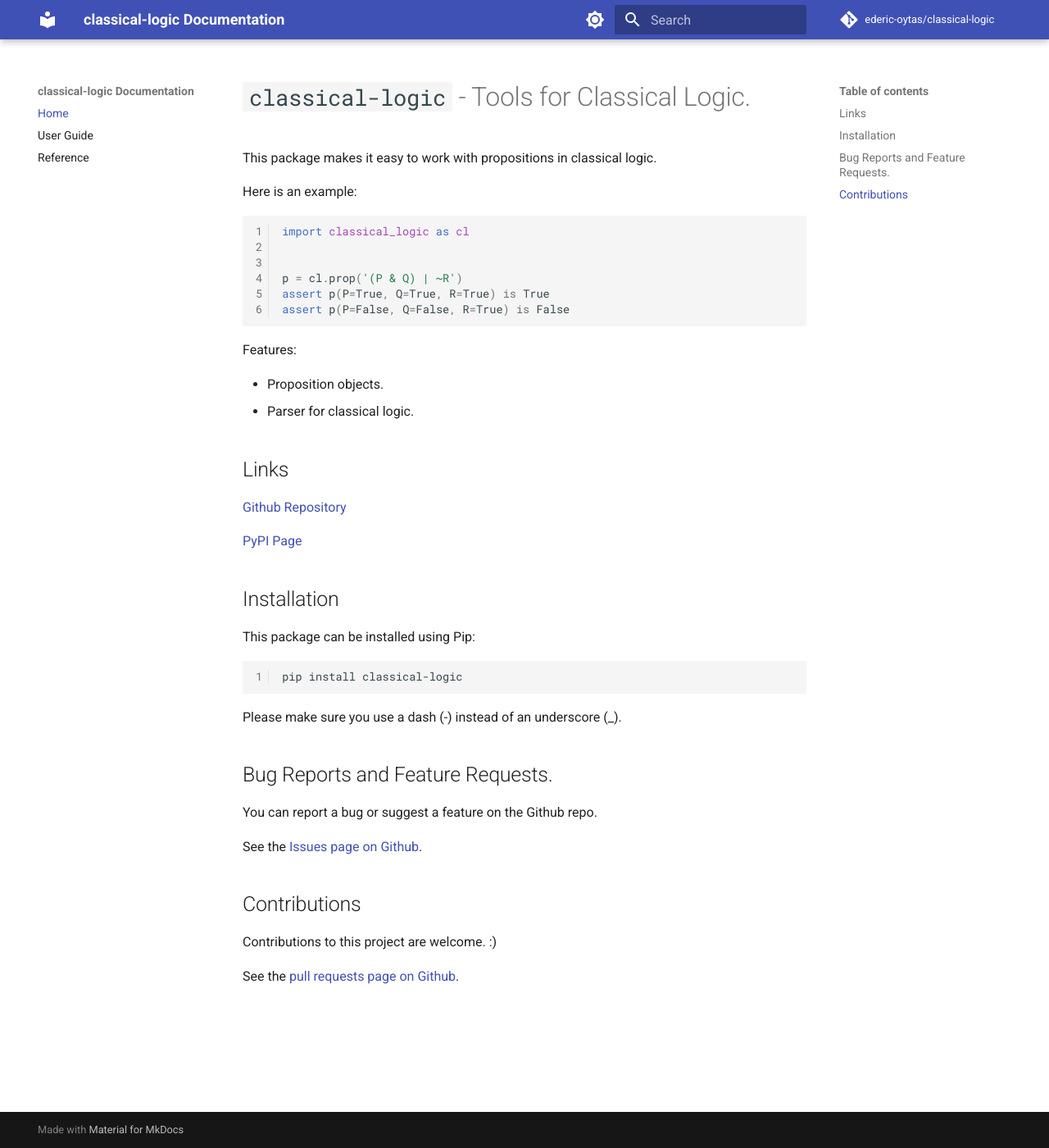
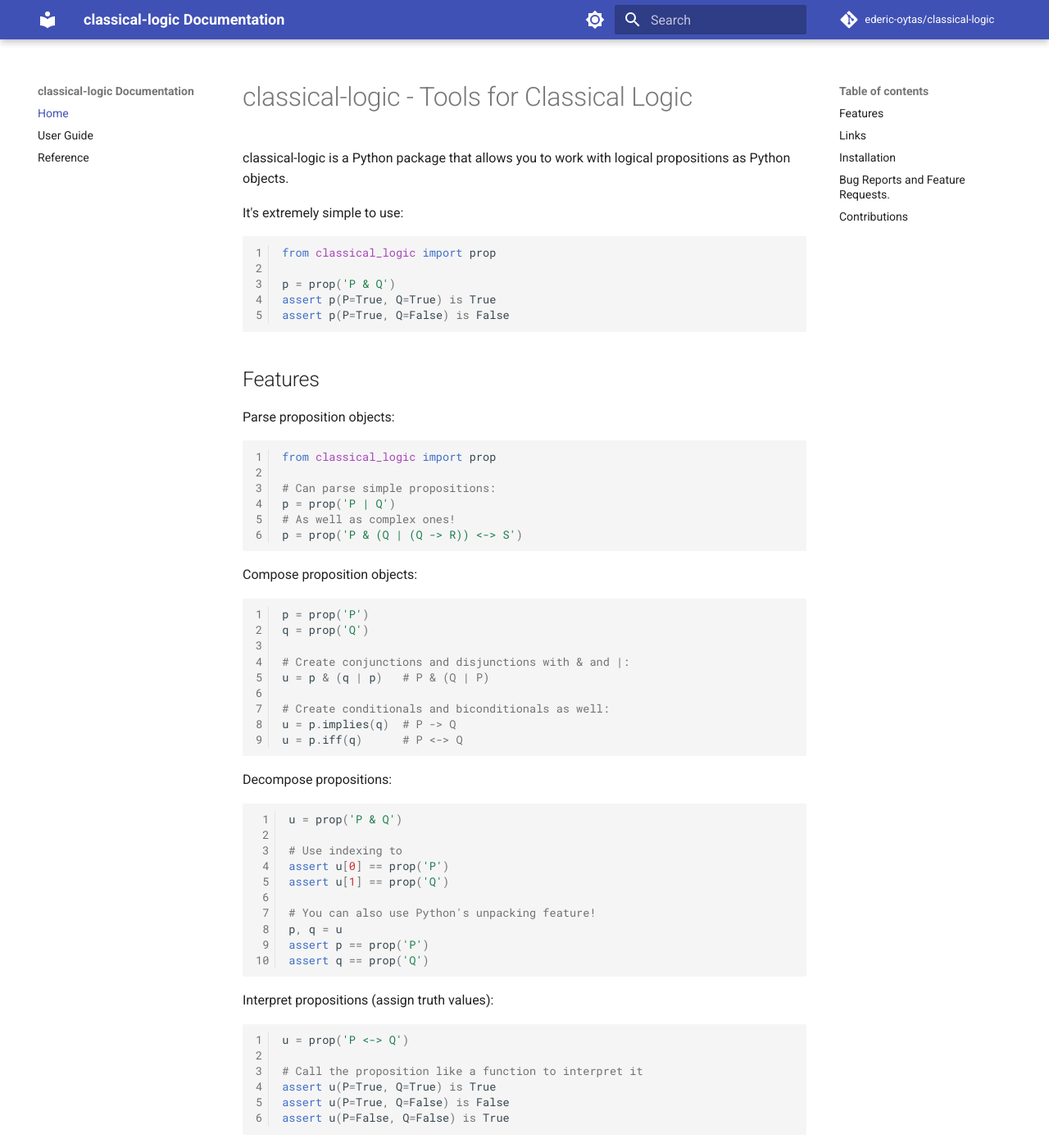
Before and after one commit to ederic-oytas/classical-logic, an MkDocs documentation site: the page built from docs/index.md, in a window 1280 px wide and 1400 px high. Shown: the whole window at 82% size. Built offline with MkDocs 1.6.1 and Material for MkDocs 9.7.7, drawn with Linux system fonts in a browser that asks for light colours; comment, search, counter and statistics services are not loaded; some of the changed text lies outside the part shown.

Commit message:
Update index.md

````diff
--- a/docs/index.md
+++ b/docs/index.md
@@ -1,25 +1,77 @@
 
-# `classical-logic` - Tools for Classical Logic.
+# classical-logic - Tools for Classical Logic
 
-This package makes it easy to work with propositions in classical logic.
+classical-logic is a Python package that allows you to work with logical
+propositions as Python objects.
 
-Here is an example:
+It's extremely simple to use:
 
 ```python
-import classical_logic as cl
+from classical_logic import prop
 
-
-p = cl.prop('(P & Q) | ~R')
-assert p(P=True, Q=True, R=True) is True
-assert p(P=False, Q=False, R=True) is False
+p = prop('P & Q')
+assert p(P=True, Q=True) is True
+assert p(P=True, Q=False) is False
 ```
 
-Features:
+## Features
 
-- Proposition objects.
-- Parser for classical logic.
+Parse proposition objects:
+
+```python
+from classical_logic import prop
+
+# Can parse simple propositions:
+p = prop('P | Q')
+# As well as complex ones!
+p = prop('P & (Q | (Q -> R)) <-> S')
+```
+
+Compose proposition objects:
+
+```python
+p = prop('P')
+q = prop('Q')
+
+# Create conjunctions and disjunctions with & and |:
+u = p & (q | p)   # P & (Q | P)
+
+# Create conditionals and biconditionals as well:
+u = p.implies(q)  # P -> Q
+u = p.iff(q)      # P <-> Q
+```
+
+Decompose propositions:
+
+```python
+u = prop('P & Q')
+
+# Use indexing to
+assert u[0] == prop('P')
+assert u[1] == prop('Q')
+
+# You can also use Python's unpacking feature!
+p, q = u
+assert p == prop('P')
+assert q == prop('Q')
+```
+
+Interpret propositions (assign truth values):
+
+```python
+u = prop('P <-> Q')
+
+# Call the proposition like a function to interpret it
+assert u(P=True, Q=True) is True
+assert u(P=True, Q=False) is False
+assert u(P=False, Q=False) is True
+```
+
+**No dependencies.** This package doesn't use any dependencies.
 
 ## Links
+
+[Documentation @ ReadTheDocs](https://github.com/ederic-oytas/classical-logic)
 
 [Github Repository](https://github.com/ederic-oytas/python-freezable)
 
````
